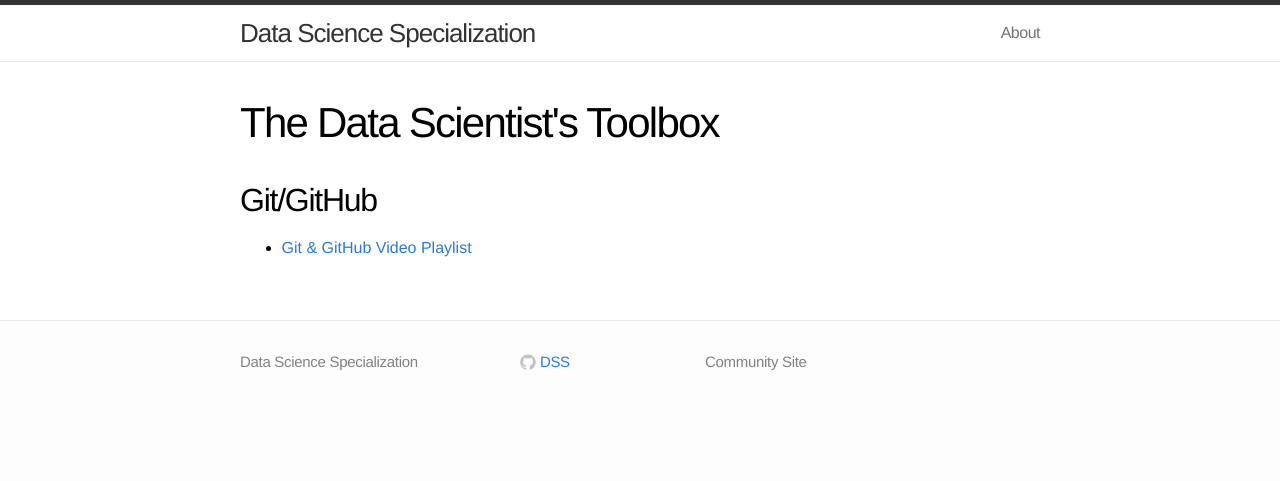
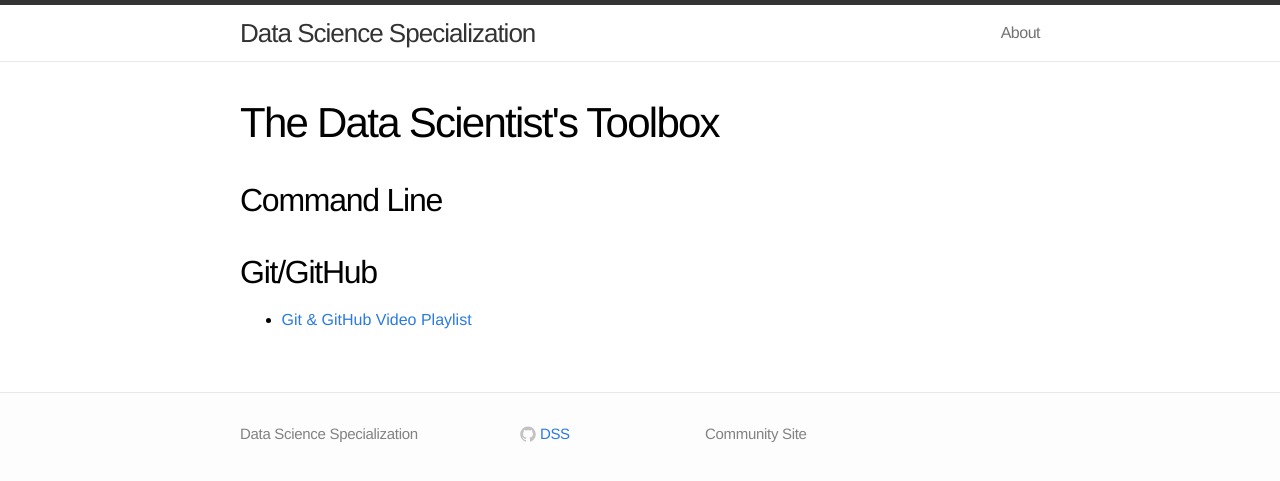
Before and after one commit to DataScienceSpecialization/DataScienceSpecialization.github.io, a Jekyll site: the page built from toolbox.md, in a window 1280 px wide. Shown: the top 481 px of the page. Built offline with Jekyll 4.4.1, drawn with Linux system fonts in a browser that asks for light colours.

Commit message:
made README and toolbox tweaks

```diff
--- a/toolbox.md
+++ b/toolbox.md
@@ -4,6 +4,8 @@ title: The Data Scientist's Toolbox
 permalink: /toolbox/
 ---
 
+## Command Line
+
 ## Git/GitHub
 
 - [Git & GitHub Video Playlist](https://www.youtube.com/playlist?list=PL5-da3qGB5IBLMp7LtN8Nc3Efd4hJq0kD)
```
Also changed, not shown: README.md.
